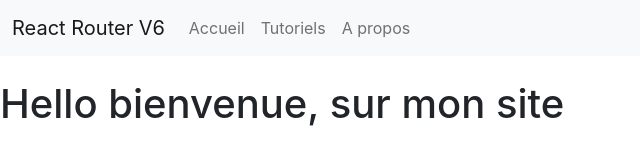
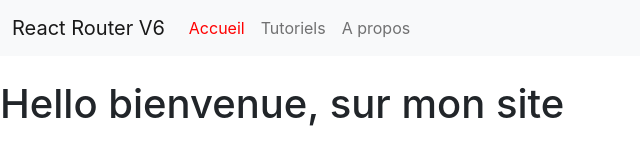
Before and after one commit to alphakahere/react-router-v6, a React (Create React App) app: page / in a window 1280 px wide. Shown: the top 160 px of the page, without its empty margins (0-640 px from the left). Built offline with nearby package versions, Linux system fonts and the light colour scheme.

Commit message:
lien actif

```diff
--- a/package.json
+++ b/package.json
@@ -8,7 +8,7 @@
 		"@testing-library/user-event": "^13.5.0",
 		"react": "^18.2.0",
 		"react-dom": "^18.2.0",
-    "react-router-dom": "^6.4.0",
+		"react-router-dom": "6.3.0",
 		"react-scripts": "5.0.1",
 		"web-vitals": "^2.1.4"
 	},
--- a/src/components/Navbar.js
+++ b/src/components/Navbar.js
@@ -1,13 +1,18 @@
 import React from "react";
-import { Link } from "react-router-dom";
+import { NavLink } from "react-router-dom";
 
 const Navbar = () => {
+	const activeLinkStyle = ({ isActive }) => {
+		return {
+			color: isActive && "red",
+		};
+	};
 	return (
 		<nav className="navbar navbar-expand-lg bg-light mb-4">
 			<div className="container-fluid">
-				<Link className="navbar-brand" to="/">
+				<NavLink className="navbar-brand" to="/">
 					React Router V6
-				</Link>
+				</NavLink>
 				<button
 					className="navbar-toggler"
 					type="button"
@@ -22,19 +27,31 @@ const Navbar = () => {
 				<div className="collapse navbar-collapse" id="navbarNav">
 					<ul className="navbar-nav">
 						<li className="nav-item">
-							<Link className="nav-link" to="/">
+							<NavLink
+								className="nav-link"
+								to="/"
+								style={activeLinkStyle}
+							>
 								Accueil
-							</Link>
+							</NavLink>
 						</li>
 						<li className="nav-item">
-							<Link className="nav-link" to="/tutoriels">
+							<NavLink
+								className="nav-link"
+								to="/tutoriels"
+								style={activeLinkStyle}
+							>
 								Tutoriels
-							</Link>
+							</NavLink>
 						</li>
 						<li className="nav-item">
-							<Link className="nav-link" to="/a-propos">
+							<NavLink
+								className="nav-link"
+								to="/a-propos"
+								style={activeLinkStyle}
+							>
 								A propos
-							</Link>
+							</NavLink>
 						</li>
 					</ul>
 				</div>
```
Also changed, not shown: src/App.js (line endings or trailing spaces), 1 other file (tests, documents, lock files or other folders). Lines whose indentation alone changed are shown as unchanged.
